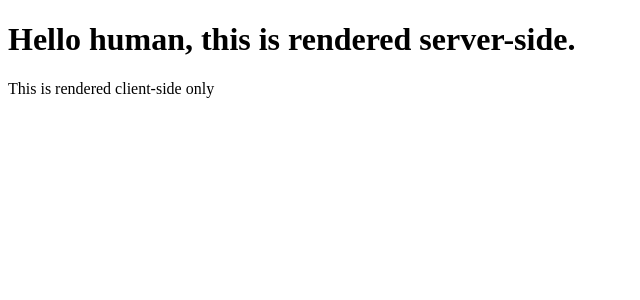
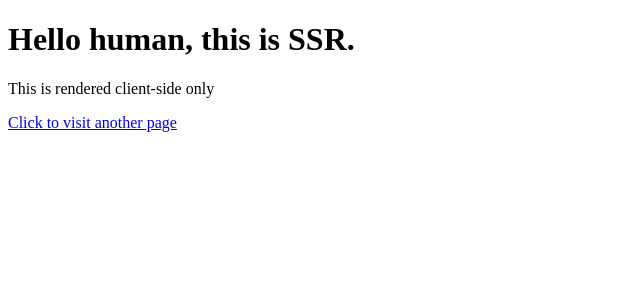
Before and after one commit to rbelling/nextjs-ssr-boilerplate, a Next.js app: page / in a window 1280 px wide. Shown: the top 300 px of the page, without its empty margins (0-640 px from the left). Built offline with nearby package versions, Linux system fonts and the light colour scheme.

Commit message:
feat: parse query string with next/router (client side)

```diff
--- a/pages/index.tsx
+++ b/pages/index.tsx
@@ -1,18 +1,20 @@
 import React from "react";
+import dynamic from "next/dynamic";
+import Link from "next/link";
 // @ts-ignore
 import style from "../styles/index.scss";
-import dynamic from "next/dynamic";
-
-const getName = (): string => "human";
 
 const DynamicComponentWithNoSSR = dynamic(() => import("../components/dynamic"), {
   ssr: false
 });
 
-const Index = () => (
-  <div className={style.heroBlock} onClick={() => window.alert(getName())}>
-    <h1 className={style.heading}>Hello {getName()}, this is rendered server-side.</h1>
+const Index: React.FC = () => (
+  <div className={style.heroBlock}>
+    <h1 className={style.heading}>Hello human, this is SSR.</h1>
     <DynamicComponentWithNoSSR />
+    <Link href="/about">
+      <a>Click to visit another page</a>
+    </Link>
   </div>
 );
 
```
Also changed, not shown: pages/about.tsx (added, +25 -0 lines).
